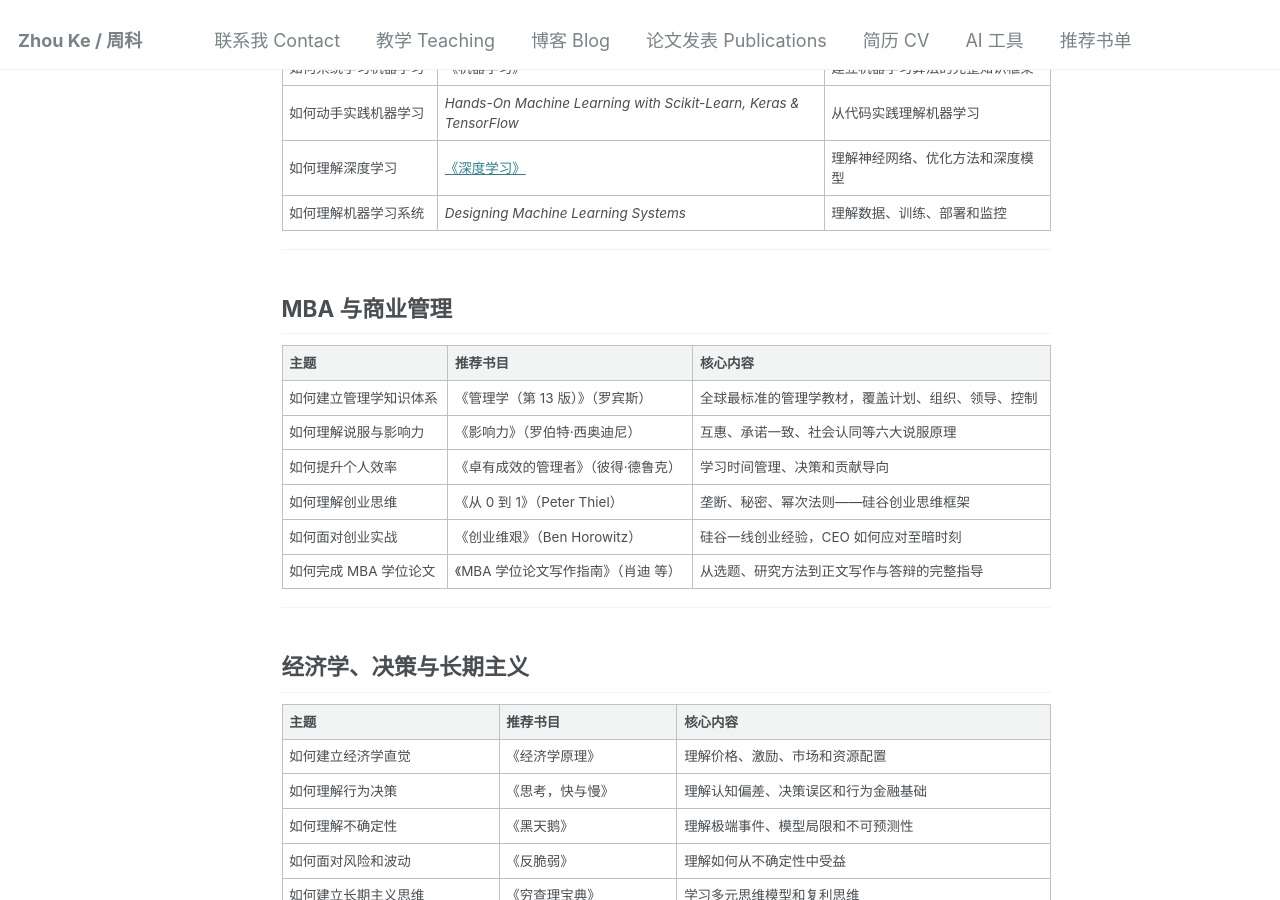
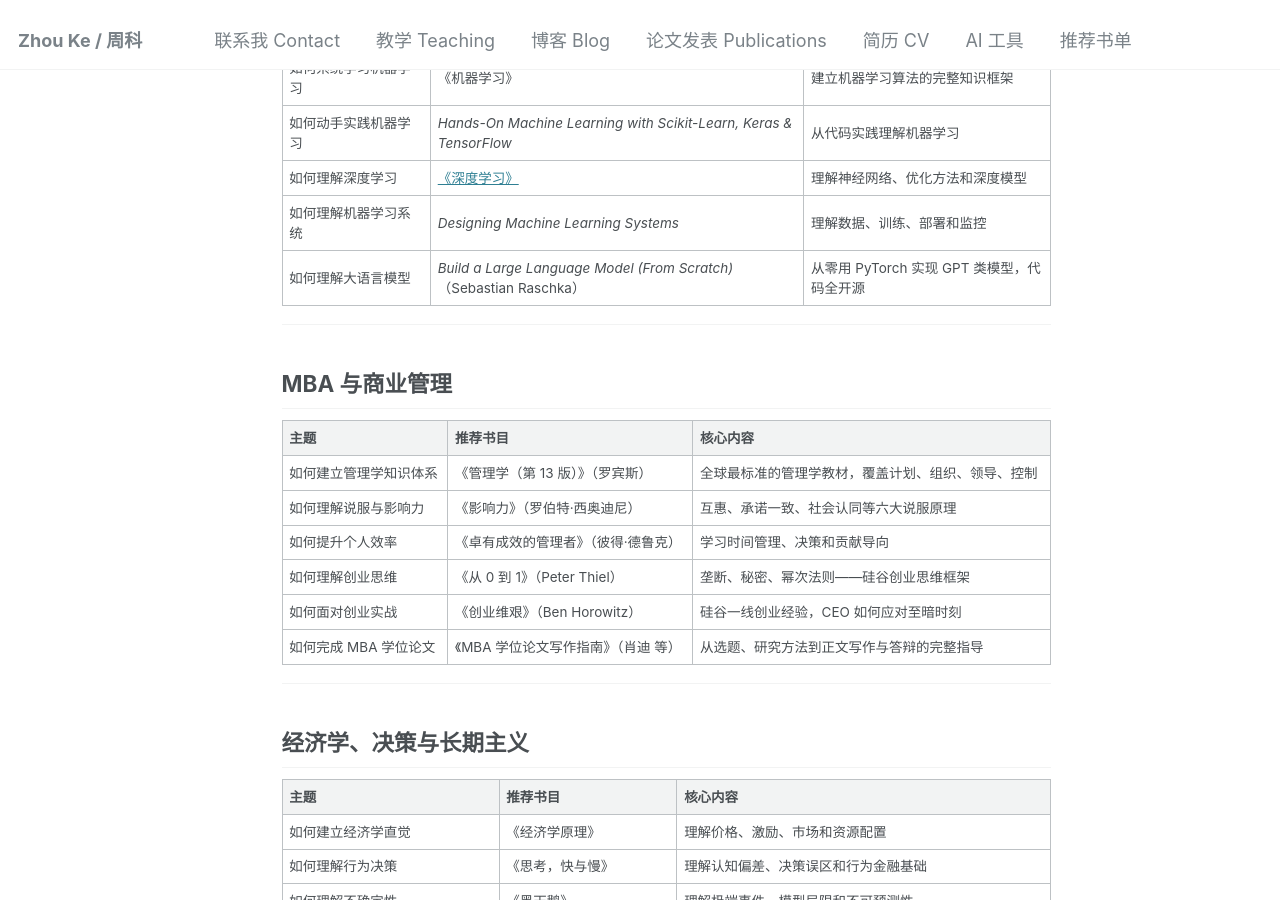
Before and after one commit to hustzhke/hustzhke.github.io, a Jekyll site: the page built from _pages/reading-list.md, in a window 1280 px wide and 900 px high, scrolled down 1310 px. Built offline with Jekyll 4.4.1, drawn with Linux system fonts in a browser that asks for light colours.

Commit message:
feat: add Build a Large Language Model (From Scratch) by Raschka
2024 Manning, 填补 LLM/Transformer 领域空白

```diff
--- a/_pages/reading-list.md
+++ b/_pages/reading-list.md
@@ -44,6 +44,7 @@
 | 如何动手实践机器学习 | *Hands-On Machine Learning with Scikit-Learn, Keras & TensorFlow* | 从代码实践理解机器学习 |
 | 如何理解深度学习 | [《深度学习》](/books/deep-learning/) | 理解神经网络、优化方法和深度模型 |
 | 如何理解机器学习系统 | *Designing Machine Learning Systems* | 理解数据、训练、部署和监控 |
+| 如何理解大语言模型 | *Build a Large Language Model (From Scratch)*（Sebastian Raschka） | 从零用 PyTorch 实现 GPT 类模型，代码全开源 |
 
 ---
 
```
